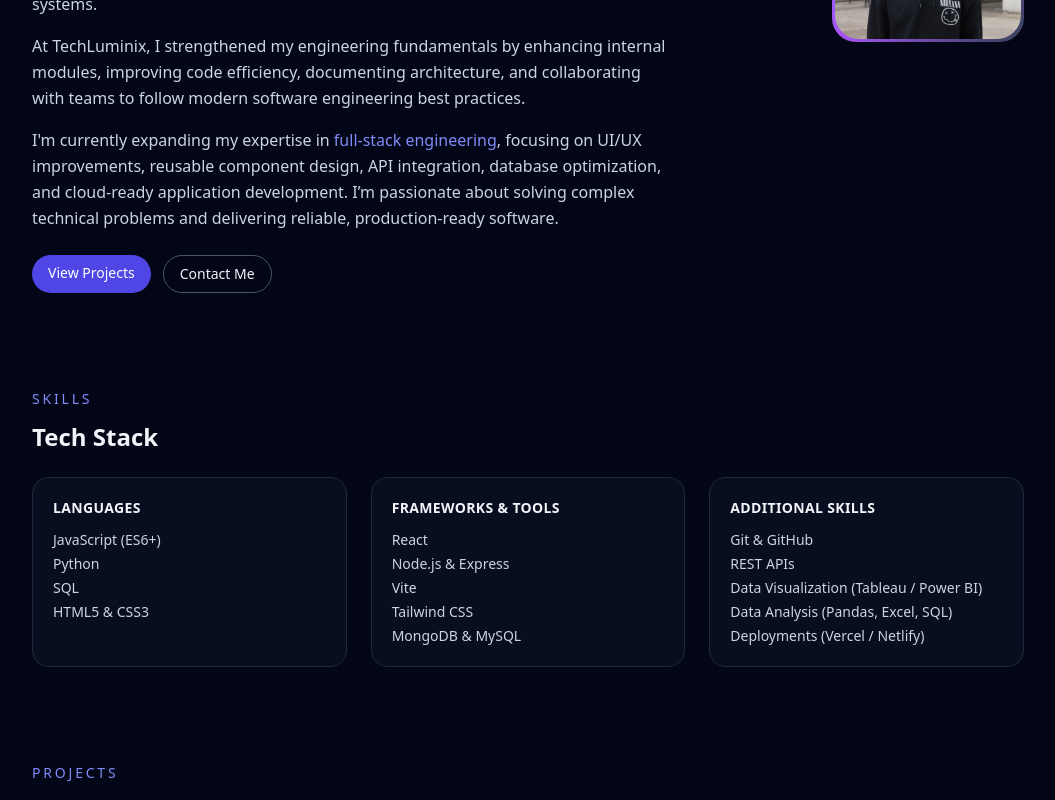
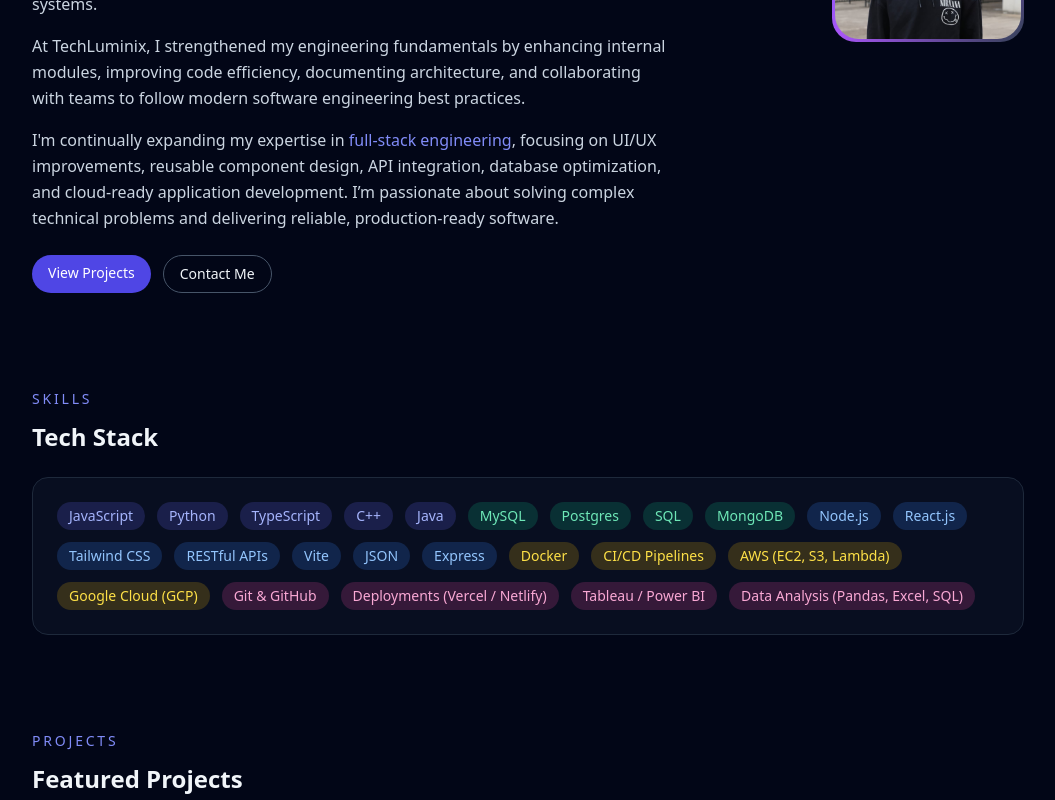
Before and after one commit to GPSingh476/Gaurav-Portfolio, a React (Vite) app: page / in a window 1280 px wide. Shown: the part 520-1320 px from the top of the page, without its empty margins (112-1167 px from the left). Built offline with nearby package versions, Linux system fonts and the light colour scheme.

Commit message:
Updated skills section

```diff
--- a/src/components/sections/About.jsx
+++ b/src/components/sections/About.jsx
@@ -11,17 +11,15 @@ function About() {
             Hi, I&apos;m <span className="text-indigo-400">Gaurav Pramod Singh</span>{" "}
             —{" "}
             <span className="text-slate-300">
-              Aspiring <span className="text-indigo-400">Software Engineer</span> &{" "}
+              <span className="text-indigo-400">Software Engineer</span> &{" "}
               <span className="text-indigo-400">Full Stack Developer</span>
             </span>
           </h1>
 
           <p className="text-slate-300 leading-relaxed mb-4">
-            I am a Master of Engineering student in Computer Science at Oregon State
-            University, graduating in{" "}
-            <span className="text-indigo-400 font-medium">December 2025</span>, with experience in
-            software engineering and full-stack development. I specialize in building
-            scalable, high-performance applications using{" "}
+            I am a <span className="text-indigo-400 font-medium">Computer Science graduate</span> with hands-on experience in
+            software engineering and full-stack development. I specialize in building scalable,
+            high-performance applications using{" "}
             <span className="text-indigo-400 font-medium">
               JavaScript, React, Node.js, Python, SQL, and MongoDB
             </span>.
@@ -44,7 +42,7 @@ function About() {
           </p>
 
           <p className="text-slate-300 leading-relaxed mb-6">
-            I&apos;m currently expanding my expertise in{" "}
+            I&apos;m continually expanding my expertise in{" "}
             <span className="text-indigo-400 font-medium">full-stack engineering</span>, focusing on
             UI/UX improvements, reusable component design, API integration, database
             optimization, and cloud-ready application development. I’m passionate about
--- a/src/components/sections/Skills.jsx
+++ b/src/components/sections/Skills.jsx
@@ -4,51 +4,59 @@ function Skills() {
       <p className="text-sm font-medium uppercase tracking-[0.2em] text-indigo-400 mb-3">
         Skills
       </p>
+
       <h2 className="text-2xl font-semibold mb-6">Tech Stack</h2>
 
-      <div className="grid md:grid-cols-3 gap-6">
+      <div className="rounded-2xl border border-slate-800 bg-slate-900/50 p-6">
+        <div className="flex flex-wrap gap-3 text-sm">
 
-        {/* LANGUAGES */}
-        <div className="rounded-2xl border border-slate-800 bg-slate-900/50 p-5">
-          <h3 className="text-sm font-semibold text-slate-100 mb-3 uppercase tracking-wide">
-            Languages
-          </h3>
-          <ul className="space-y-1 text-sm text-slate-300">
-            <li>JavaScript (ES6+)</li>
-            <li>Python</li>
-            <li>SQL</li>
-            <li>HTML5 &amp; CSS3</li>
-          </ul>
+          {/* ------------------ LANGUAGES ------------------ */}
+          <span className="px-3 py-1 rounded-full bg-indigo-500/20 text-indigo-300 font-medium">JavaScript</span>
+          <span className="px-3 py-1 rounded-full bg-indigo-500/20 text-indigo-300 font-medium">Python</span>
+          <span className="px-3 py-1 rounded-full bg-indigo-500/20 text-indigo-300 font-medium">TypeScript</span>
+          <span className="px-3 py-1 rounded-full bg-indigo-500/20 text-indigo-300 font-medium">C++</span>
+          <span className="px-3 py-1 rounded-full bg-indigo-500/20 text-indigo-300 font-medium">Java</span>
+
+          {/* ------------------ DATABASES ------------------ */}
+          <span className="px-3 py-1 rounded-full bg-emerald-500/20 text-emerald-300 font-medium">MySQL</span>
+          <span className="px-3 py-1 rounded-full bg-emerald-500/20 text-emerald-300 font-medium">Postgres</span>
+          <span className="px-3 py-1 rounded-full bg-emerald-500/20 text-emerald-300 font-medium">SQL</span>
+          <span className="px-3 py-1 rounded-full bg-emerald-500/20 text-emerald-300 font-medium">MongoDB</span>
+
+          {/* ------------------ FRAMEWORKS ------------------ */}
+          <span className="px-3 py-1 rounded-full bg-blue-500/20 text-blue-300 font-medium">Node.js</span>
+          <span className="px-3 py-1 rounded-full bg-blue-500/20 text-blue-300 font-medium">React.js</span>
+          <span className="px-3 py-1 rounded-full bg-blue-500/20 text-blue-300 font-medium">Tailwind CSS</span>
+          <span className="px-3 py-1 rounded-full bg-blue-500/20 text-blue-300 font-medium">RESTful APIs</span>
+          <span className="px-3 py-1 rounded-full bg-blue-500/20 text-blue-300 font-medium">Vite</span>
+          <span className="px-3 py-1 rounded-full bg-blue-500/20 text-blue-300 font-medium">JSON</span>
+          <span className="px-3 py-1 rounded-full bg-blue-500/20 text-blue-300 font-medium">Express</span>
+
+          {/* ------------------ DEVOPS ------------------ */}
+          <span className="px-3 py-1 rounded-full bg-yellow-500/20 text-yellow-300 font-medium">Docker</span>
+          <span className="px-3 py-1 rounded-full bg-yellow-500/20 text-yellow-300 font-medium">CI/CD Pipelines</span>
+
+          {/* ------------------ Cloud ------------------ */}
+          <span className="px-3 py-1 rounded-full bg-yellow-500/20 text-yellow-300 font-medium">
+            AWS (EC2, S3, Lambda)
+          </span>
+          <span className="px-3 py-1 rounded-full bg-yellow-500/20 text-yellow-300 font-medium">
+            Google Cloud (GCP)
+          </span>
+
+          {/* ------------------ ADDITIONAL ------------------ */}
+          <span className="px-3 py-1 rounded-full bg-pink-500/20 text-pink-300 font-medium">Git & GitHub</span>
+          <span className="px-3 py-1 rounded-full bg-pink-500/20 text-pink-300 font-medium">
+            Deployments (Vercel / Netlify)
+          </span>
+          <span className="px-3 py-1 rounded-full bg-pink-500/20 text-pink-300 font-medium">
+            Tableau / Power BI
+          </span>
+          <span className="px-3 py-1 rounded-full bg-pink-500/20 text-pink-300 font-medium">
+            Data Analysis (Pandas, Excel, SQL)
+          </span>
+
         </div>
-
-        {/* FRAMEWORKS & TOOLS */}
-        <div className="rounded-2xl border border-slate-800 bg-slate-900/50 p-5">
-          <h3 className="text-sm font-semibold text-slate-100 mb-3 uppercase tracking-wide">
-            Frameworks &amp; Tools
-          </h3>
-          <ul className="space-y-1 text-sm text-slate-300">
-            <li>React</li>
-            <li>Node.js &amp; Express</li>
-            <li>Vite</li>
-            <li>Tailwind CSS</li>
-            <li>MongoDB &amp; MySQL</li>
-          </ul>
-        </div>
-
-        {/* OTHER / ADDITIONAL SKILLS */}
-        <div className="rounded-2xl border border-slate-800 bg-slate-900/50 p-5">
-          <h3 className="text-sm font-semibold text-slate-100 mb-3 uppercase tracking-wide">
-            Additional Skills
-          </h3>
-          <ul className="space-y-1 text-sm text-slate-300">
-            <li>Git &amp; GitHub</li>
-            <li>REST APIs</li>
-            <li>Data Visualization (Tableau / Power BI)</li>
-            <li>Data Analysis (Pandas, Excel, SQL)</li>
-            <li>Deployments (Vercel / Netlify)</li>
-          </ul>
-        </div>
-
       </div>
     </section>
   );
```
Also changed, not shown: 1 other file (tests, documents, lock files or other folders).
